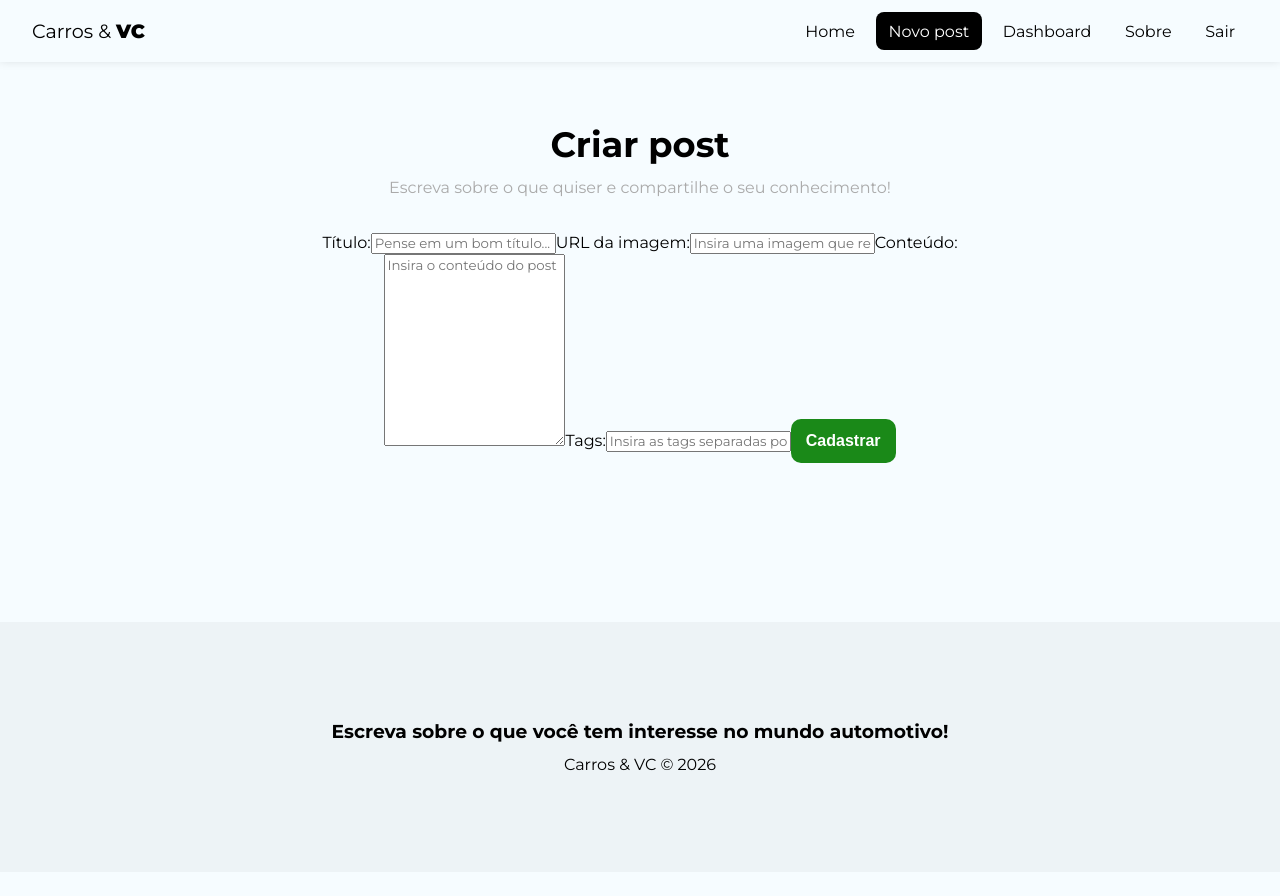
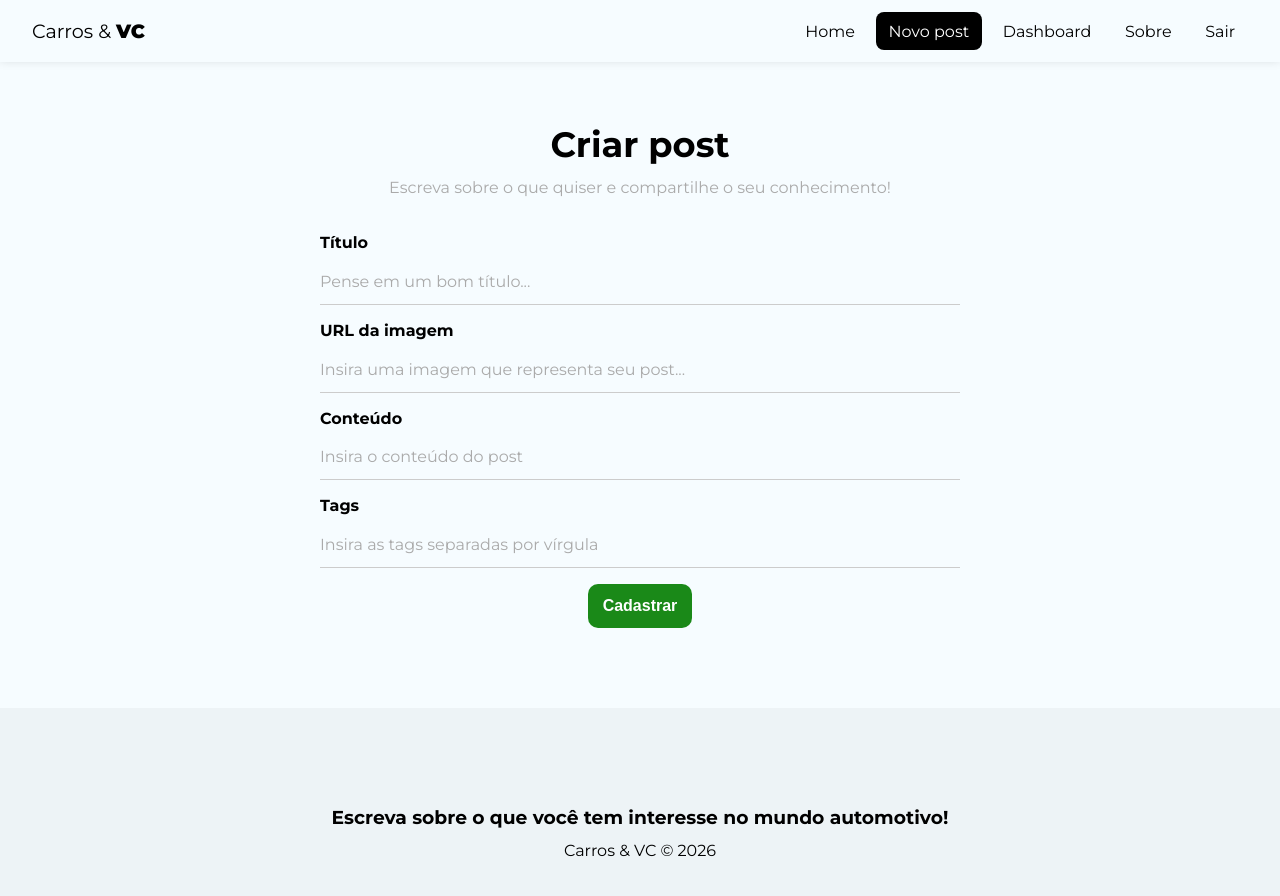
Before and after one commit to juniormps/projeto-blog-carros-e-vc, a React (Vite) app in the folder blog-carros-e-vc/: page /posts/create in a window 1280 px wide. Shown: the top 896 px of the page. Before the commit the page ends 872 px from the top, so only its background shows below. Built offline with nearby package versions, Linux system fonts and the light colour scheme; no server answers; sample sign-in values are in the browser's storage.

Commit message:
refactor: Componentização dos inputs do formulário de criação de post
- substituição dos inputs existentes no formulário de criação de post pelos componentes Input.jsx e SubmitButton.jsx

```diff
--- a/blog-carros-e-vc/src/components/Form/Input.module.css
+++ b/blog-carros-e-vc/src/components/Form/Input.module.css
@@ -5,6 +5,7 @@
   text-align: left;
 
   gap: 0.5rem;
+  margin-bottom: 1em;
 }
 
 .inputGroup span {
--- a/blog-carros-e-vc/src/pages/createPost/CreatePost.jsx
+++ b/blog-carros-e-vc/src/pages/createPost/CreatePost.jsx
@@ -1,10 +1,12 @@
 import styles from "./CreatePost.module.css";
 
-import { useState, useRef } from "react";
+import { useRef, useState } from "react";
 import { useNavigate } from "react-router-dom";
 import { toast } from "react-toastify";
 import { useAuthValue } from "../../hooks/useAuthValue";
 import { useInsertDocument } from "../../hooks/useInsertDocument";
+import Input from "../../components/Form/Input";
+import SubmitButton from "../../components/Form/SubmitButton";
 
 const CreatePost = () => {
     const [title, setTitle] = useState("");
@@ -58,7 +60,9 @@ const CreatePost = () => {
         }
 
         // create tags array
-    const tagsArray = tags.split(",").map((tag) => tag.trim().toLowerCase());
+        const tagsArray = tags
+            .split(",")
+            .map((tag) => tag.trim().toLowerCase());
 
         const insertedDocument = await insertDocument({
             title,
@@ -86,55 +90,47 @@ const CreatePost = () => {
             <p>Escreva sobre o que quiser e compartilhe o seu conhecimento!</p>
 
             <form onSubmit={handleSubmit}>
-        <label>
-          <span>Título:</span>
-          <input
+                <Input
+                    label="Título"
                     type="text"
                     name="title"
                     placeholder="Pense em um bom título..."
+                    value={title}
                     onChange={handleChange(setTitle)}
-            value={title}
                 />
-        </label>
 
-        <label>
-          <span>URL da imagem:</span>
-          <input
+                <Input
+                    label="URL da imagem"
                     type="text"
                     name="image"
                     placeholder="Insira uma imagem que representa seu post..."
+                    value={image}
                     onChange={handleChange(setImage)}
-            value={image}
                 />
-        </label>
 
-        <label>
-          <span>Conteúdo:</span>
-          <textarea
+                <Input
+                    label="Conteúdo"
+                    type="text"
                     name="body"
                     placeholder="Insira o conteúdo do post"
+                    value={body}
                     onChange={handleChange(setBody)}
-            value={body}
-          ></textarea>
-        </label>
+                />
 
-        <label>
-            <span>Tags:</span>
-            <input
+                <Input
+                    label="Tags"
                     type="text"
                     name="tags"
                     placeholder="Insira as tags separadas por vírgula"
+                    value={tags}
                     onChange={handleChange(setTags)}
-              value={tags}
                 />
-        </label>
 
-        <button
-          className="btn"
-          disabled={response.loading || isSubmitting.current}
-        >
-          {response.loading ? "Aguarde..." : "Cadastrar"}
-        </button>
+                <SubmitButton
+                    loading={response.loading || isSubmitting.current}
+                    text="Cadastrar"
+                    loadingText="Aguarde..."
+                />
 
                 {response.error && <p className="error">{response.error}</p>}
                 {formError && <p className="error">{formError}</p>}
```
Lines whose indentation alone changed are shown as unchanged.
